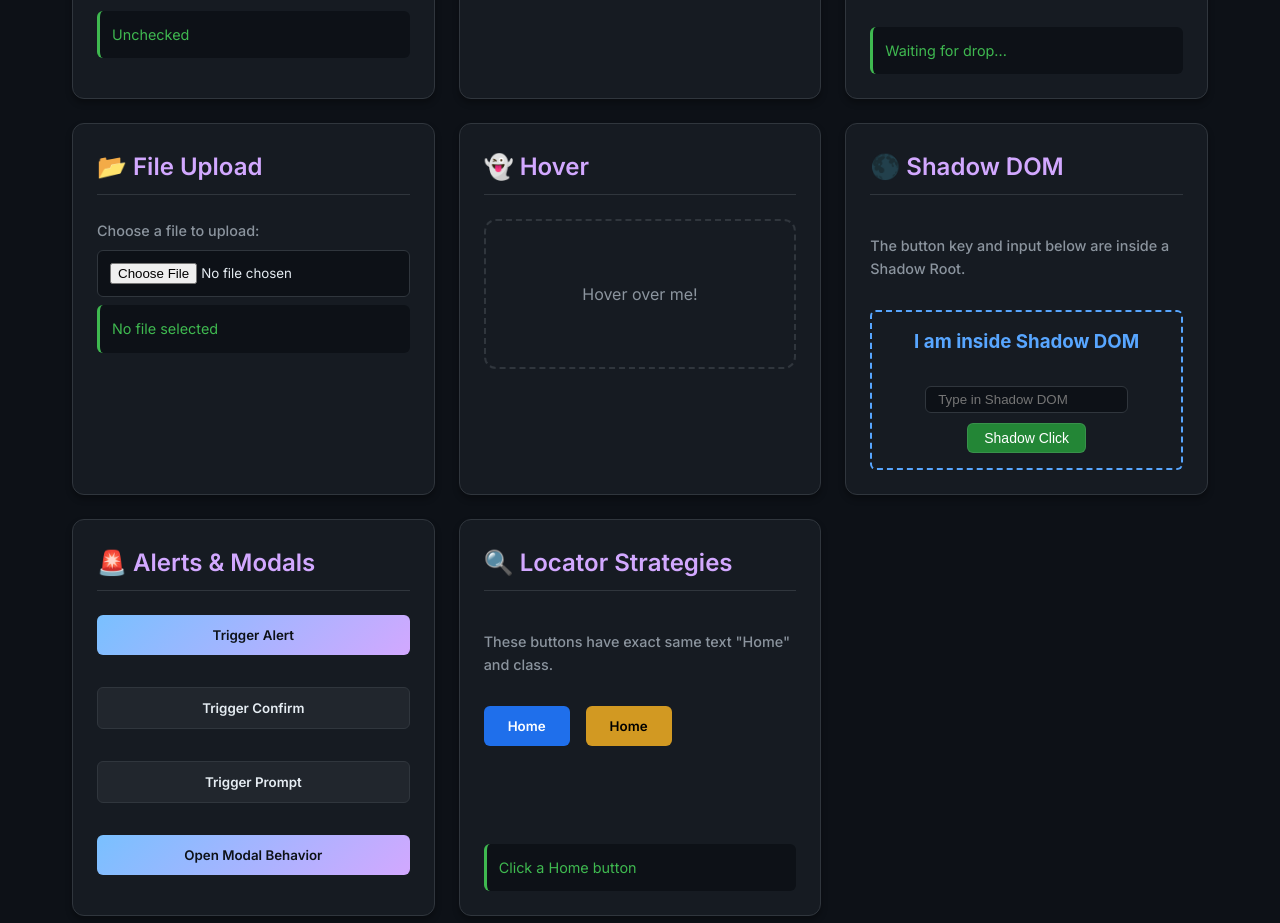
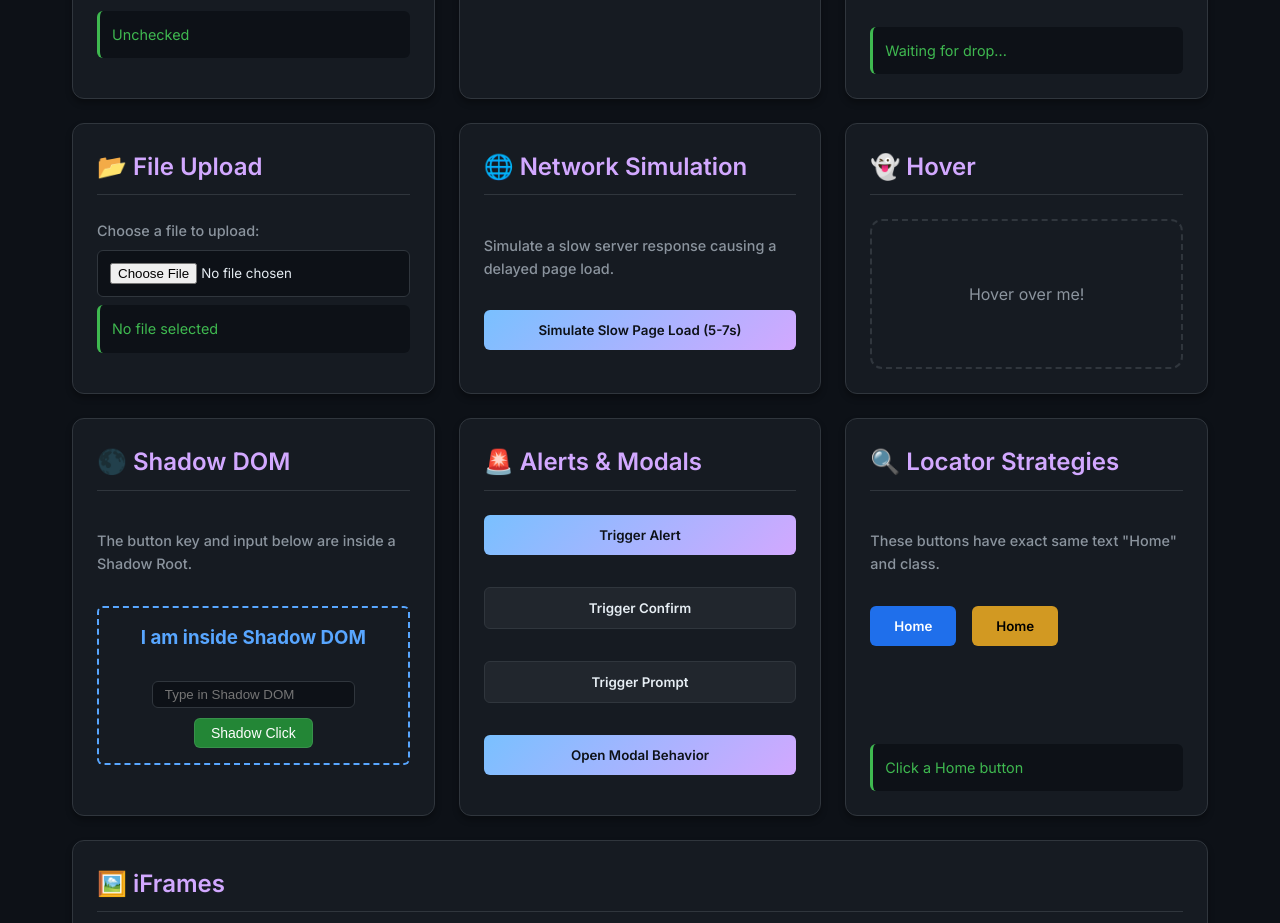
Before and after one commit to Animesh66/demo-ui-actions-perform, a React (Vite) app: page /home in a window 1280 px wide. Shown: the part 1300-2223 px from the top of the page. Built offline with nearby package versions, Linux system fonts and the light colour scheme.

Commit message:
Updated the UI.

```diff
--- a/src/App.css
+++ b/src/App.css
@@ -424,6 +424,7 @@
   background-color: rgba(248, 81, 73, 0.2);
 }
 
+
 .add-row-form {
   display: grid;
   grid-template-columns: repeat(auto-fit, minmax(150px, 1fr));
@@ -431,3 +432,39 @@
   margin-bottom: 1rem;
   align-items: end;
 }
+
+/* Loading Overlay */
+.loading-overlay {
+  position: fixed;
+  top: 0;
+  left: 0;
+  width: 100%;
+  height: 100%;
+  background-color: rgba(13, 17, 23, 0.9);
+  display: flex;
+  flex-direction: column;
+  align-items: center;
+  justify-content: center;
+  z-index: 2000;
+  color: var(--text-primary);
+}
+
+.spinner {
+  width: 50px;
+  height: 50px;
+  border: 4px solid var(--surface-hover);
+  border-top: 4px solid var(--primary-color);
+  border-radius: 50%;
+  animation: spin 1s linear infinite;
+  margin-bottom: 1rem;
+}
+
+@keyframes spin {
+  0% {
+    transform: rotate(0deg);
+  }
+
+  100% {
+    transform: rotate(360deg);
+  }
+}
--- a/src/App.jsx
+++ b/src/App.jsx
@@ -236,6 +236,9 @@ const HomePlayground = () => {
 
   // Shadow DOM Ref
   const shadowHostRef = useRef(null);
+
+  // Reload simulation state
+  const [isReloading, setIsReloading] = useState(false);
 
   useEffect(() => {
     if (shadowHostRef.current && !shadowHostRef.current.shadowRoot) {
@@ -656,6 +659,25 @@ const HomePlayground = () => {
           </div>
         </div>
 
+        {/* Network Emulation */}
+        <div className="card">
+          <h2>🌐 Network Simulation</h2>
+          <p className="label">Simulate a slow server response causing a delayed page load.</p>
+          <button
+            className="btn btn-primary"
+            onClick={() => {
+              setIsReloading(true);
+              const delay = Math.floor(Math.random() * (7000 - 5000 + 1) + 5000);
+              updateMessage('input', `Reloading in ${delay}ms...`);
+              setTimeout(() => {
+                window.location.reload();
+              }, delay);
+            }}
+          >
+            Simulate Slow Page Load (5-7s)
+          </button>
+        </div>
+
         {/* Hover */}
         <div className="card">
           <h2>👻 Hover</h2>
@@ -1052,6 +1074,15 @@ const HomePlayground = () => {
         )
       }
 
+      {/* Loading Overlay for Slow Reload */}
+      {isReloading && (
+        <div className="loading-overlay">
+          <div className="spinner"></div>
+          <h3>Simulating Slow Server...</h3>
+          <p>Page will reload in a few seconds.</p>
+        </div>
+      )}
+
       {/* Toast Container */}
       <div className="toast-container">
         {toasts.map(toast => (
```
